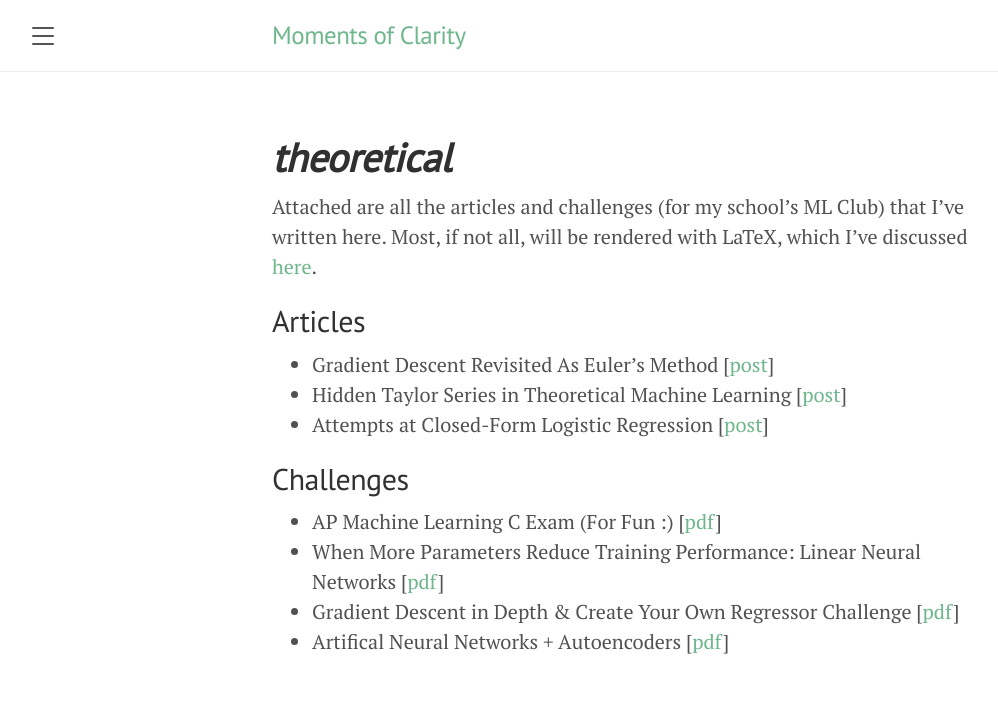
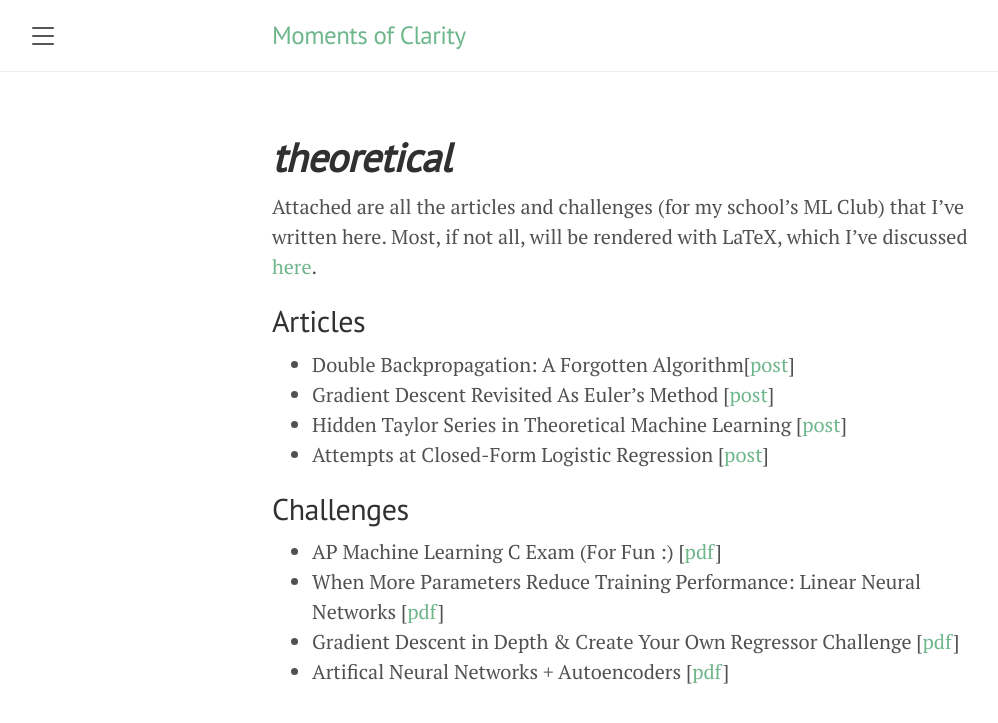
Before and after one commit to anish-lakkapragada/moments-of-clarity, a Jekyll site: the page built from theoretical.md, in a window 1280 px wide. Shown: the top 723 px of the page, without its empty margins (8-1006 px from the left). Built offline with Jekyll 4.4.1, drawn with Linux system fonts in a browser that asks for light colours.

Commit message:
update theoretical section

```diff
--- a/theoretical.md
+++ b/theoretical.md
@@ -8,6 +8,7 @@ Attached are all the articles and challenges (for my school's ML Club) that I've
 
 
 ## Articles
+- Double Backpropagation: A Forgotten Algorithm[[post][4]]
 - Gradient Descent Revisited As Euler's Method [[post][1]]
 - Hidden Taylor Series in Theoretical Machine Learning [[post][2]]
 - Attempts at Closed-Form Logistic Regression [[post][3]]
@@ -15,7 +16,7 @@ Attached are all the articles and challenges (for my school's ML Club) that I've
 [1]: /jekyll/update/2022/10/11/gradient-descent-euler/
 [2]: /jekyll/update/2022/09/26/mltaylorseries-copy/
 [3]: /jekyll/update/2022/09/20/closed-form-logreg/
-
+[4]: /jekyll/update/2023/01/01/double-backprop/
 ## Challenges
 - AP Machine Learning C Exam (For Fun :) [[pdf][8]]
 - When More Parameters Reduce Training Performance: Linear Neural Networks [[pdf][4]]
```
